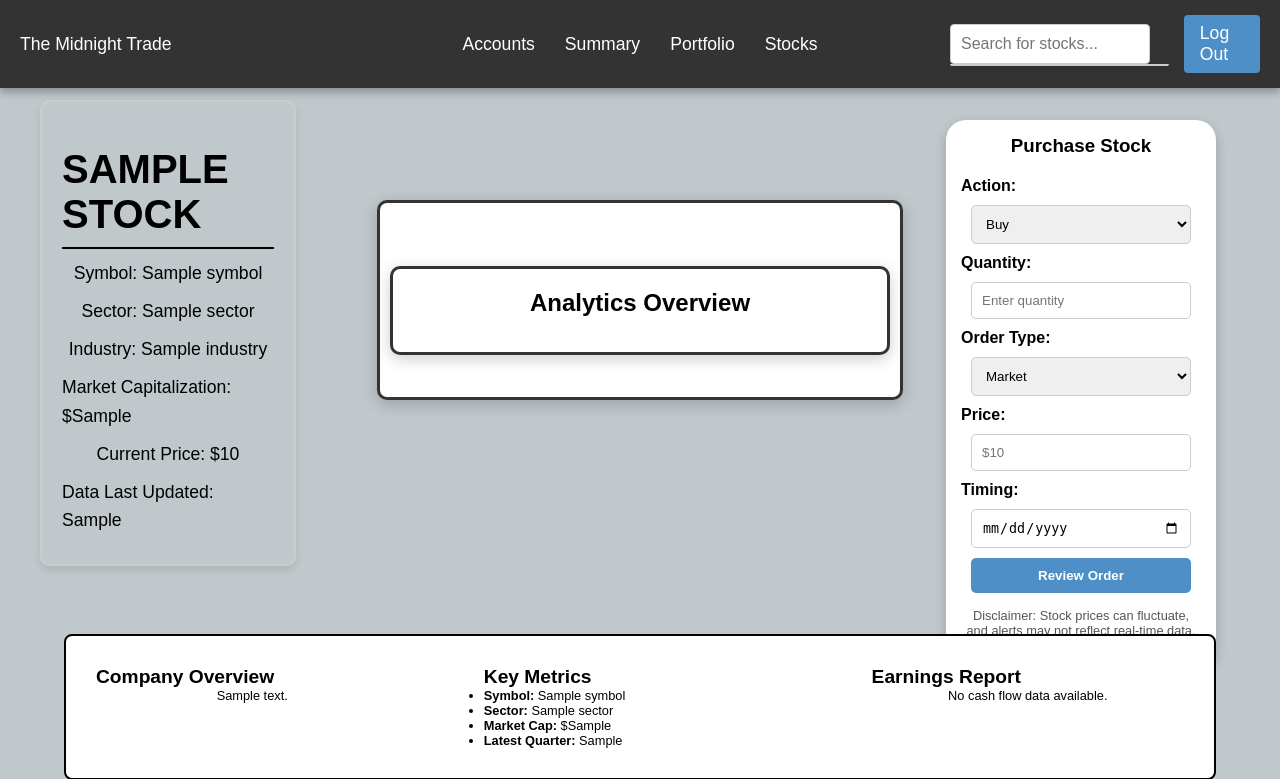
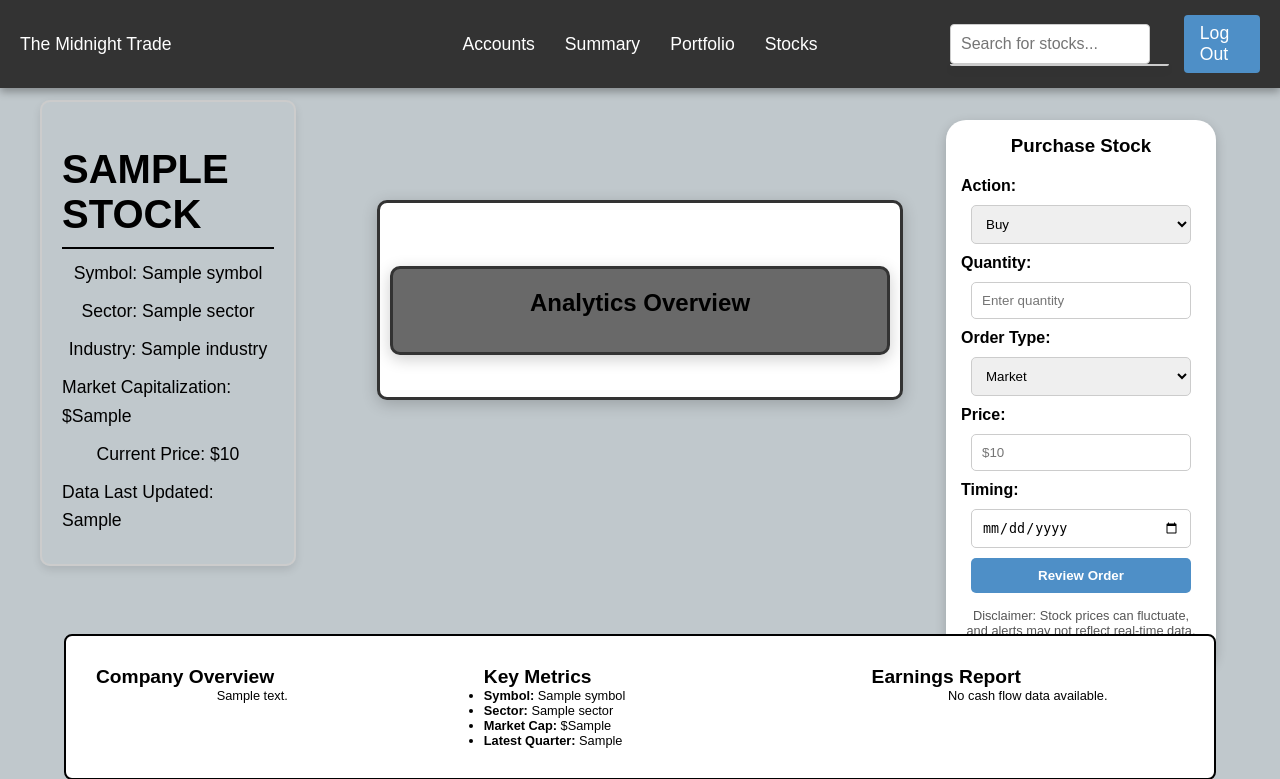
Before and after one commit to MidnightBleauu/StockTraderApp, a Flask app: page /stocks in a window 1280 px wide. Shown: the top 779 px of the page. Run offline with Flask 3, Linux system fonts and the light colour scheme; a database or web service that is not in the repository returns one stand-in record (values such as "Sample title"); data that the repository does not hold is empty.

Commit message:
slight dim grey

```diff
--- a/static/styles.css
+++ b/static/styles.css
@@ -685,7 +685,7 @@ p {
 
 
 #analyticsDataContainer {
-    background-color: #ffffff;
+    background-color: dimgray;
     padding: 20px;
     border-radius: 10px;
     border: 3px solid #333;
```
